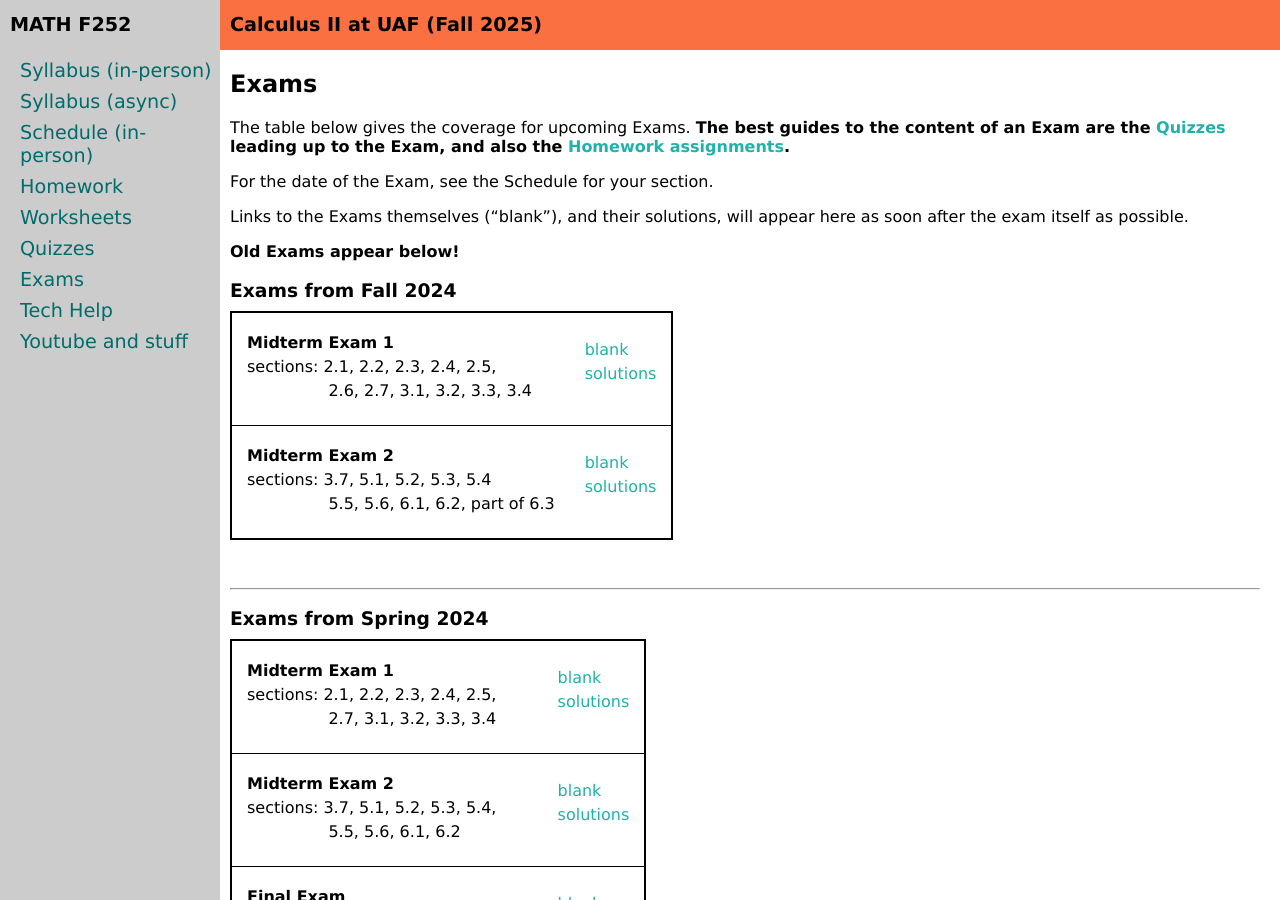
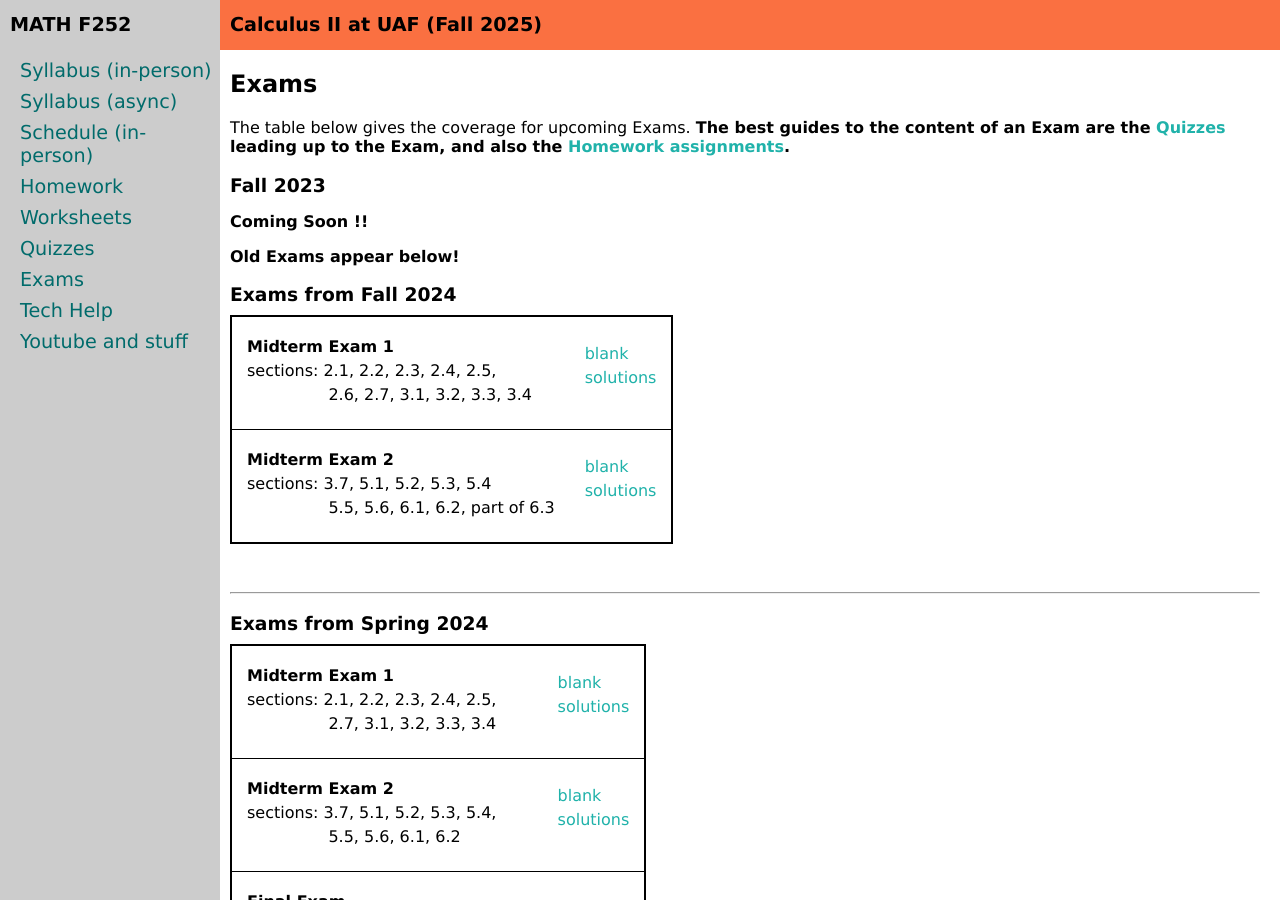
Before and after one commit to uaf-math/calc2, a Jekyll site: the page built from exams.md, in a window 1280 px wide and 900 px high. Built offline with Jekyll 4.4.1, drawn with Linux system fonts in a browser that asks for light colours.

Commit message:
Update exams.md

```diff
--- a/exams.md
+++ b/exams.md
@@ -7,9 +7,9 @@ title: Exams
 
 The table below gives the coverage for upcoming Exams.  <b>The best guides to the content of an Exam are the [Quizzes](quizzes.html) leading up to the Exam, and also the [Homework assignments](homework.html).</b>
 
-For the date of the Exam, see the Schedule for your section.
+### Fall 2023
 
-Links to the Exams themselves ("blank"), and their solutions, will appear here as soon after the exam itself as possible.
+**Coming Soon !!**
 
 <b>Old Exams appear below!</b>
 
```
